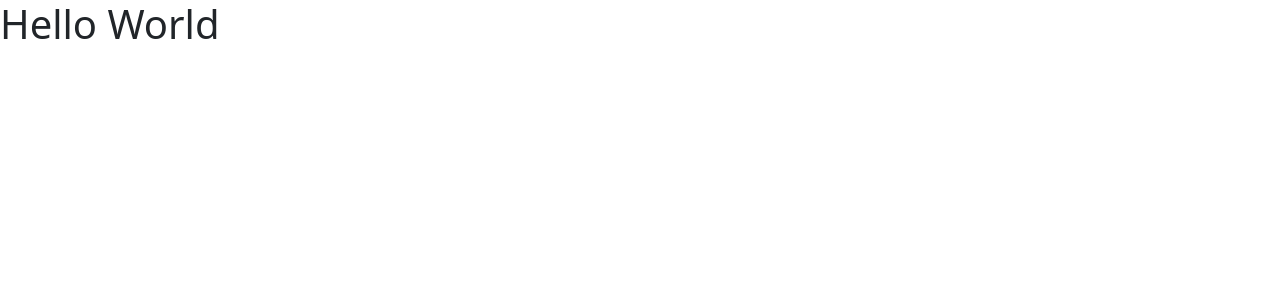
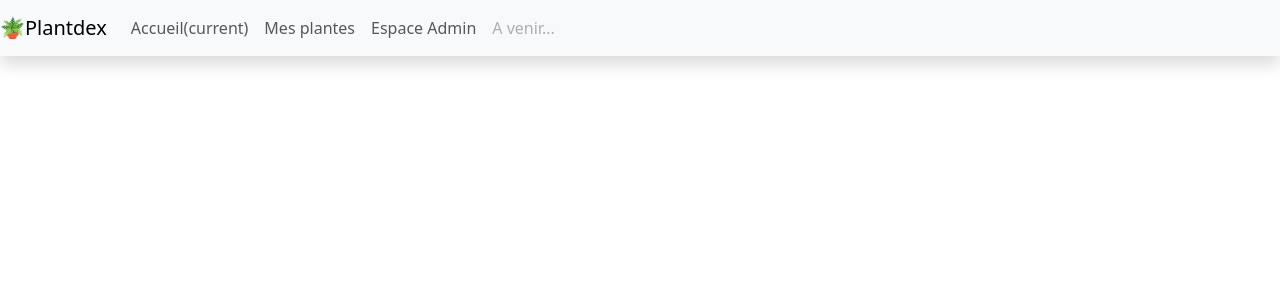
Before and after one commit to Didof69/PlantDex, an Angular app: page / in a window 1280 px wide. Shown: the top 300 px of the page. Built offline with nearby package versions, Linux system fonts and the light colour scheme.

Commit message:
1 - barre de navigation

```diff
--- a/src/app/app.component.html
+++ b/src/app/app.component.html
@@ -1,3 +1,3 @@
-<h1>Hello World</h1>
+<app-navbar></app-navbar>
 
 <router-outlet></router-outlet>
--- a/src/app/app.module.ts
+++ b/src/app/app.module.ts
@@ -3,10 +3,12 @@
 
 import { AppRoutingModule } from './app-routing.module';
 import { AppComponent } from './app.component';
+import { NavbarComponent } from './components/navbar/navbar.component';
 
 @NgModule({
   declarations: [
-    AppComponent
+    AppComponent,
+    NavbarComponent
   ],
   imports: [
     BrowserModule,
--- /dev/null
+++ b/src/app/components/navbar/navbar.component.html
@@ -0,0 +1,22 @@
+<nav class="navbar navbar-expand-lg navbar-light bg-light shadow">
+  <a class="navbar-brand" href="#">🪴Plantdex</a>
+  <button class="navbar-toggler" type="button" data-toggle="collapse" data-target="#navbarNav" aria-controls="navbarNav" aria-expanded="false" aria-label="Toggle navigation">
+    <span class="navbar-toggler-icon"></span>
+  </button>
+  <div class="collapse navbar-collapse" id="navbarNav">
+    <ul class="navbar-nav">
+      <li class="nav-item active">
+        <a class="nav-link" href="#">Accueil<span class="sr-only">(current)</span></a>
+      </li>
+      <li class="nav-item">
+        <a class="nav-link" href="#">Mes plantes</a>
+      </li>
+      <li class="nav-item">
+        <a class="nav-link" href="#">Espace Admin</a>
+      </li>
+      <li class="nav-item">
+        <a class="nav-link disabled" href="#">A venir...</a>
+      </li>
+    </ul>
+  </div>
+</nav>
```
Also changed, not shown: src/app/components/navbar/navbar.component.ts (added, +10 -0 lines), src/app/components/navbar/navbar.component.css (added), 1 other file (tests, documents, lock files or other folders).
